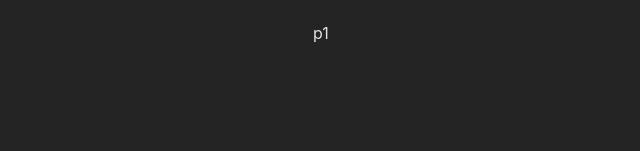
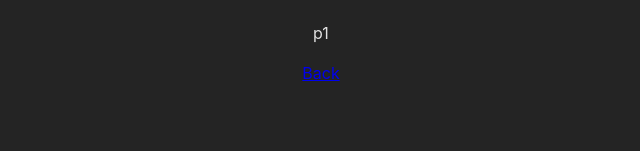
Before and after one commit to Mila2999/React-Router-basic, a React (Create React App) app: page /products/p1 in a window 1280 px wide. Shown: the part 134-285 px from the top of the page, without its empty margins (319-959 px from the left). Built offline with nearby package versions, Linux system fonts and the light colour scheme.

Commit message:
Absolute & Relative paths

```diff
--- a/src/App.js
+++ b/src/App.js
@@ -23,7 +23,7 @@ const router = createBrowserRouter([
     element: <RootLayout />,
     errorElement: <ErrorPage />,
     children: [
-      { path: '/', element: <HomePage /> },
+      { path: '', element: <HomePage /> },
       { path: '/products', element: <ProductsPage /> },
       { path: '/products/:productId', element: <ProductDetailPage /> },
     ],
--- a/src/pages/Home.js
+++ b/src/pages/Home.js
@@ -9,7 +9,7 @@ function HomePage() {
     <>
       <h1>My home page</h1>
       <p>
-        Go to <Link to="/products">the list of products</Link>.
+        Go to <Link to="products">the list of products</Link>.
       </p>
       <p>
         <button onClick={navigateHandler}>Navigate</button>
--- a/src/pages/ProductDetail.js
+++ b/src/pages/ProductDetail.js
@@ -1,4 +1,4 @@
-import { useParams } from 'react-router-dom';
+import { useParams, Link } from 'react-router-dom';
 
 function ProductDetailPage() {
   const params = useParams();
@@ -7,6 +7,12 @@ function ProductDetailPage() {
     <>
       <h1>Product detail</h1>
       <p>{params.productId}</p>
+      <p>
+        {' '}
+        <Link to=".." relative="path">
+          Back
+        </Link>
+      </p>
     </>
   );
 }
--- a/src/pages/Products.js
+++ b/src/pages/Products.js
@@ -10,7 +10,7 @@ function ProductsPage() {
       <h1>The Products Page</h1>
       <ul>
         {PRODUCTS.map((prod) => (
-          <li key={prod.id}>{<Link to={`/products/${prod.id}`}>{prod.title}</Link>}</li>
+          <li key={prod.id}>{<Link to={prod.id}>{prod.title}</Link>}</li>
         ))}
       </ul>
     </>
```
